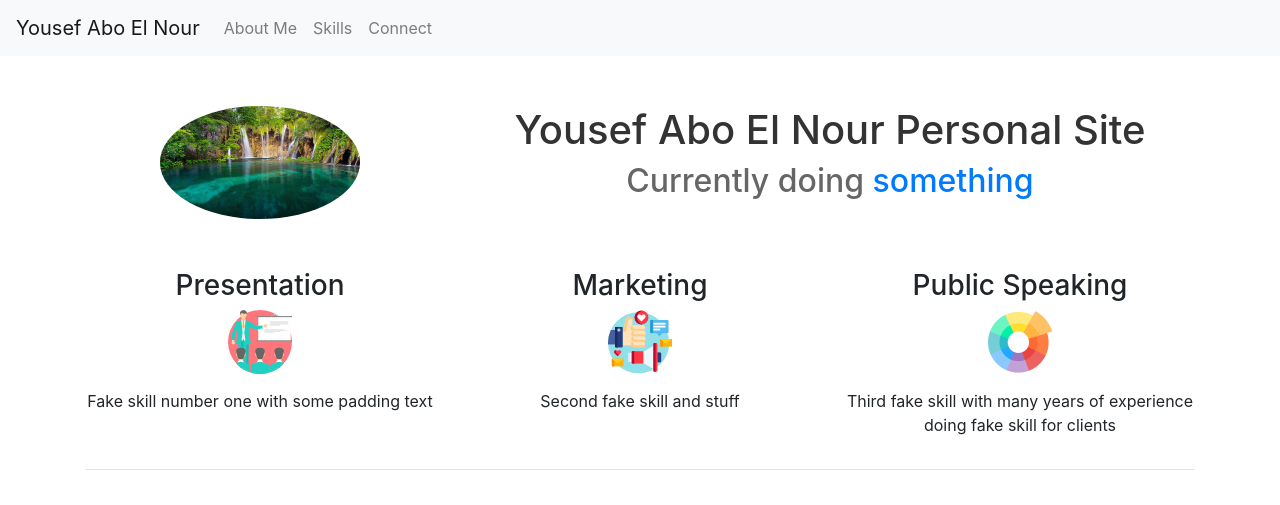
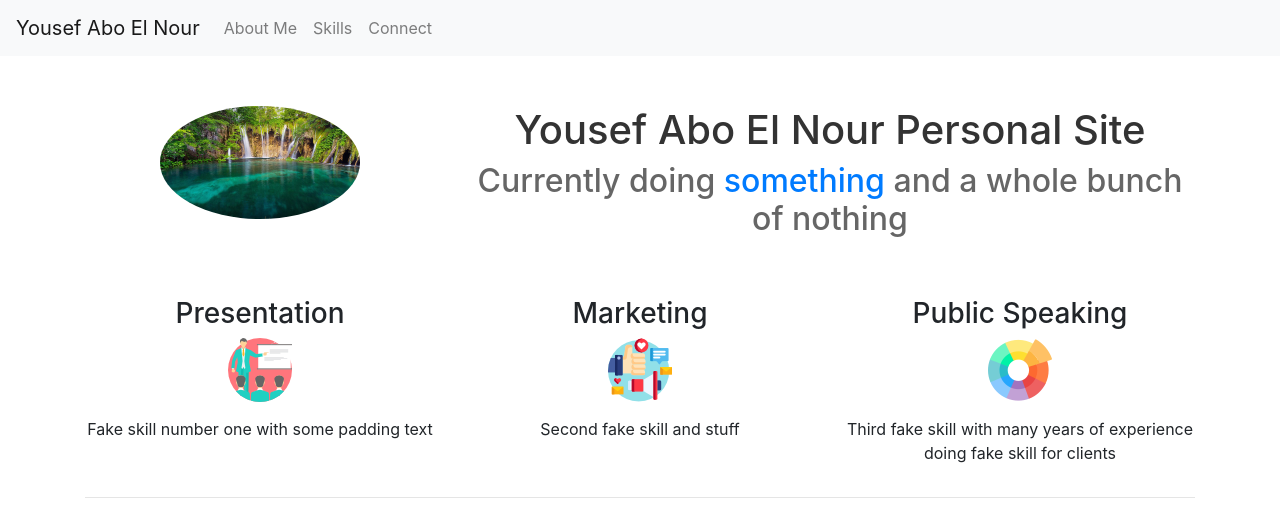
Before and after one commit to Yousefaen/htmldemo, a plain HTML site: page index.html in a window 1280 px wide. Shown: the top 505 px of the page. Drawn offline with nearby package versions, Linux system fonts and the light colour scheme.

Commit message:
Added some text to description

```diff
--- a/index.html
+++ b/index.html
@@ -40,7 +40,7 @@
                           <h1 class="firstparagraph">
                             Yousef Abo El Nour Personal Site
                         </h1>
-                    <h2 class="status">Currently doing <a href="http://www.something.com" target="_blank">something</a></h2>
+                    <h2 class="status">Currently doing <a href="http://www.something.com" target="_blank">something</a> and a whole bunch of nothing</h2>
                 </div>
                     </div>
                     <div class="row" id="skills">
```
